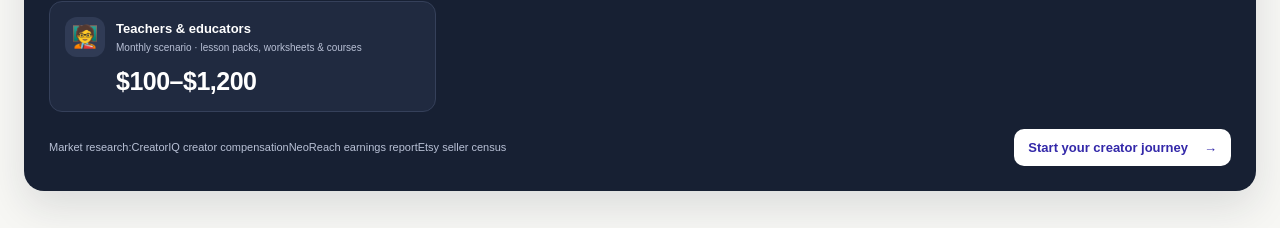
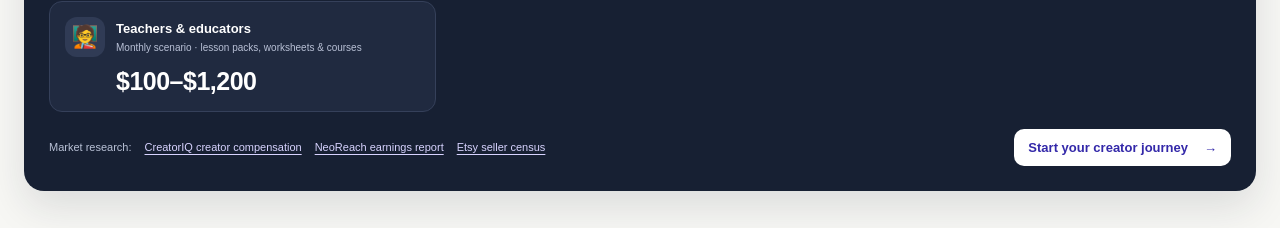
Before and after one commit to agnengineeringselectricals-crypto/diginanba, a Next.js app: page / in a window 1280 px wide. Shown: the part 1517-1745 px from the top of the page. Built offline with nearby package versions, Linux system fonts and the light colour scheme; no server answers; the database is empty.

Commit message:
Style research citations for creator earnings section

```diff
--- a/app/creator-showcase.css
+++ b/app/creator-showcase.css
@@ -68,3 +68,10 @@
 .dn-earning-examples-footer .dn-creator-cta{background:#fff;color:#3328a9}
 @media(max-width:800px){.dn-earning-grid{grid-template-columns:repeat(2,minmax(0,1fr))}.dn-earning-examples-heading{align-items:flex-start;flex-direction:column;gap:10px}}
 @media(max-width:520px){.dn-earning-examples{padding:16px;border-radius:16px}.dn-earning-grid{grid-template-columns:1fr;gap:8px}.dn-earning-example{grid-template-columns:38px minmax(0,1fr) auto;padding:12px}.dn-earning-example-icon{width:38px;height:38px}.dn-earning-example>b{grid-column:3;grid-row:1;font-size:21px}.dn-earning-examples-footer{align-items:stretch;flex-direction:column}.dn-earning-examples-footer .dn-creator-cta{justify-content:space-between}}
+
+
+.dn-earning-sources{display:flex;flex-wrap:wrap;align-items:center;gap:8px 13px}
+.dn-earning-sources>span{color:#b9c1d6}
+.dn-earning-sources a{color:#d8d3ff;text-decoration:underline;text-underline-offset:3px;font-size:11px}
+.dn-earning-sources a:hover{color:#fff}
+@media(max-width:520px){.dn-earning-sources{align-items:flex-start;flex-direction:column;gap:9px}}
```
